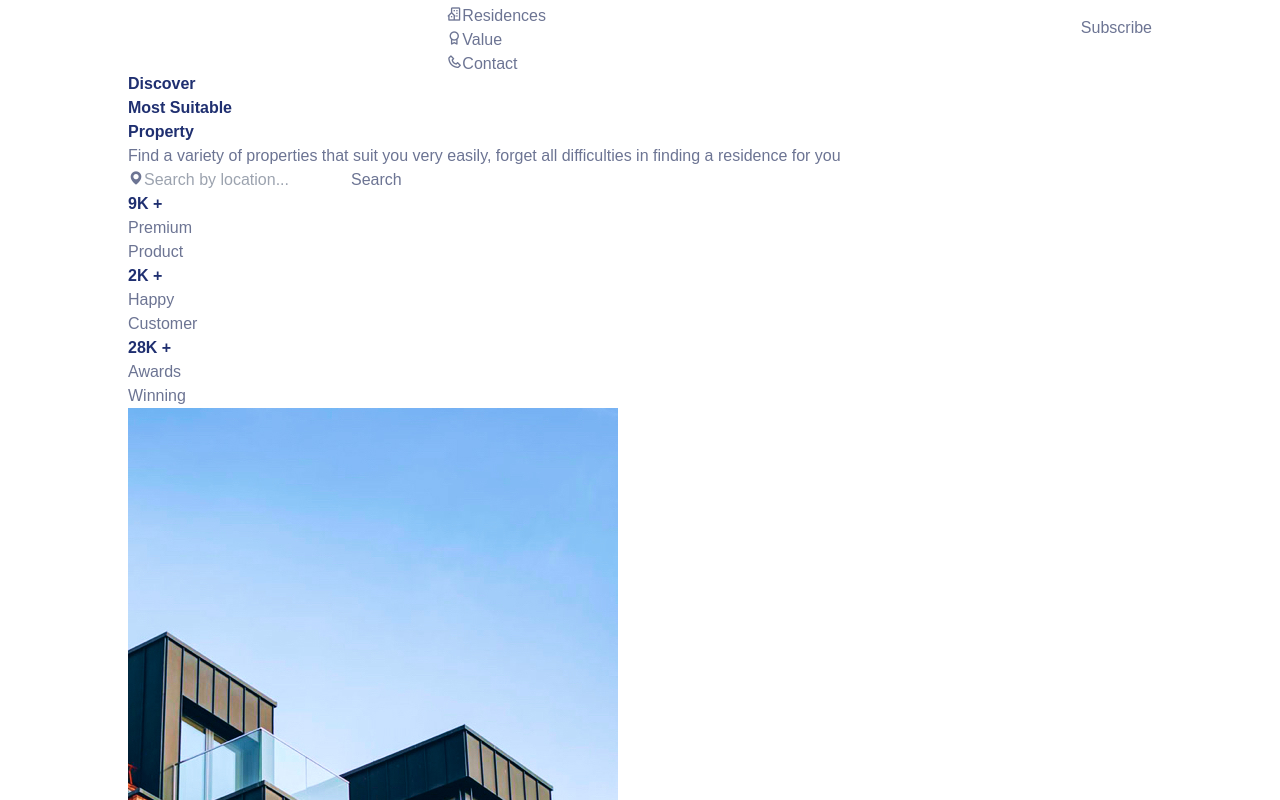
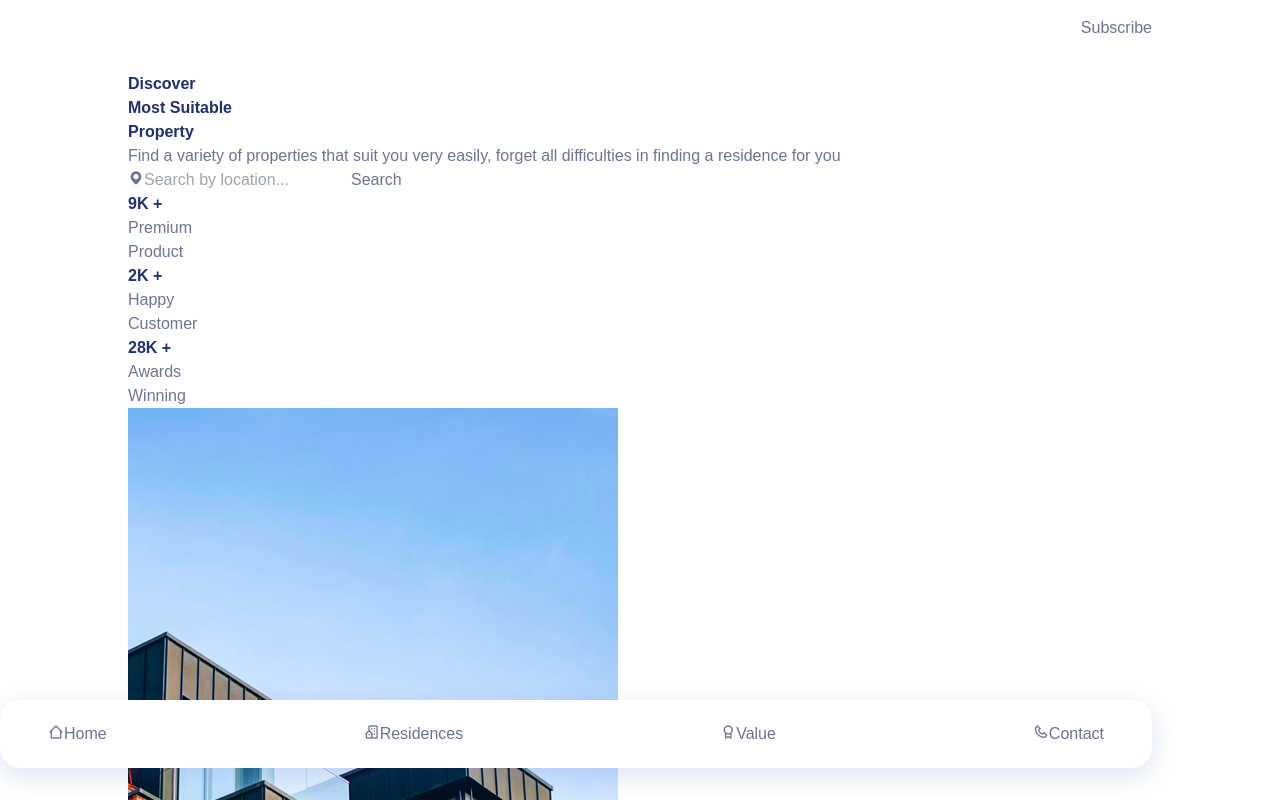
Before and after one commit to shoproizoshlo/real-state-website-vue-ts, a Vue app: page / in a window 1280 px wide. Shown: the top 800 px of the page. Built offline with nearby package versions, Linux system fonts and the light colour scheme.

Commit message:
changed nav

```diff
--- a/src/components/header/HeaderComponent.vue
+++ b/src/components/header/HeaderComponent.vue
@@ -11,8 +11,10 @@
         Holux
         <i class="bx bxs-home-heart"></i
       ></a>
-      <div class="nav__menu">
-        <ul class="nav__list">
+      <div
+        class="mx-0 my-auto fixed bottom-8 inset-x-0 bg-container-color transition duration-400 ease-in-out nav__menu"
+      >
+        <ul class="flex justify-between items-center">
           <li class="nav__item">
             <a href="#home" class="nav__link">
               <i class="bx bx-home-alt-2"></i>
@@ -52,4 +54,11 @@
 export default {};
 </script>
 
-<style lang="scss" scoped></style>
+<style scoped>
+.nav__menu {
+  padding: 1.38rem 3rem;
+  width: 90%;
+  box-shadow: 0 8px 24px hsla(228, 66%, 45%, 0.15);
+  border-radius: 1.25rem;
+}
+</style>
--- a/tailwind.config.js
+++ b/tailwind.config.js
@@ -13,6 +13,7 @@ export default {
         "text-color": "hsl(228, 15%, 50%)",
         "text-color-light": "hsl(228, 12%, 75%)",
         "border-color": "hsl(228, 99%, 98%)",
+        "body-color": "#fff",
         "container-color": "#fff",
       },
       fontFamily: {
```
